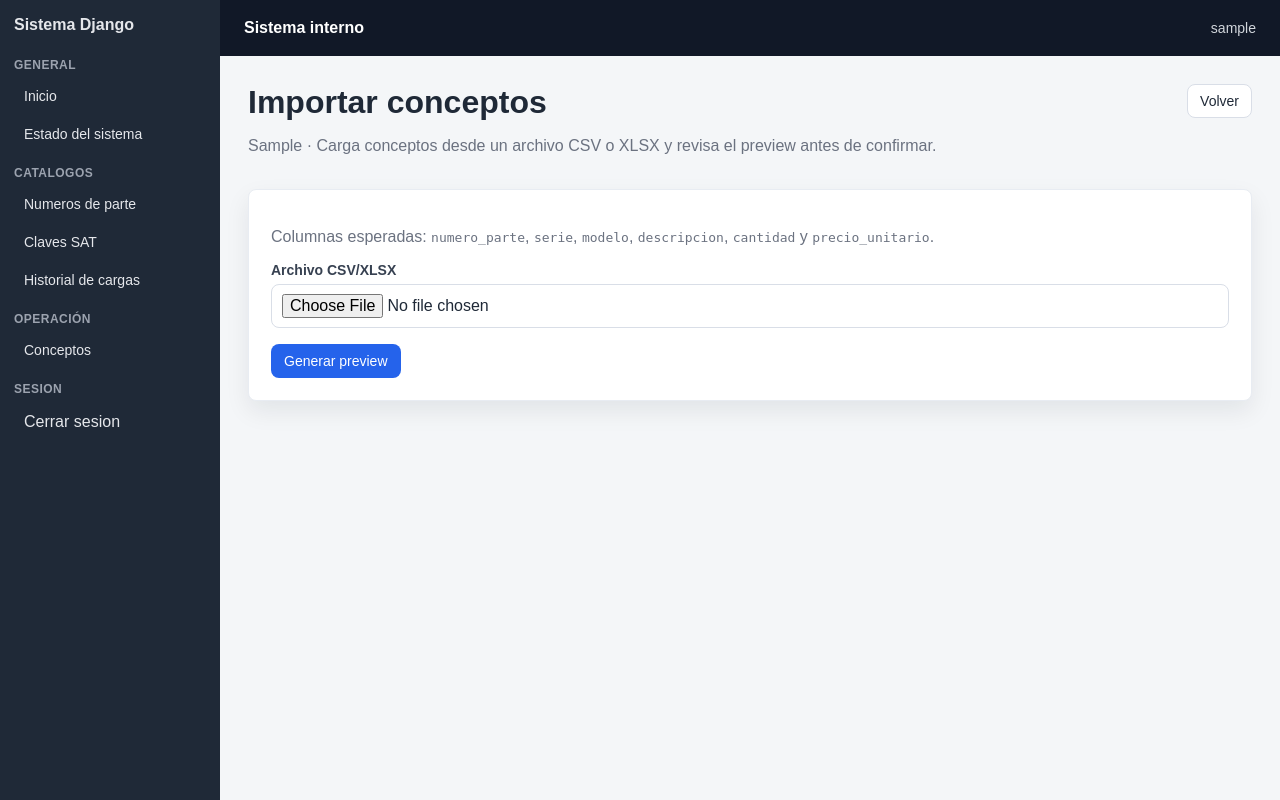
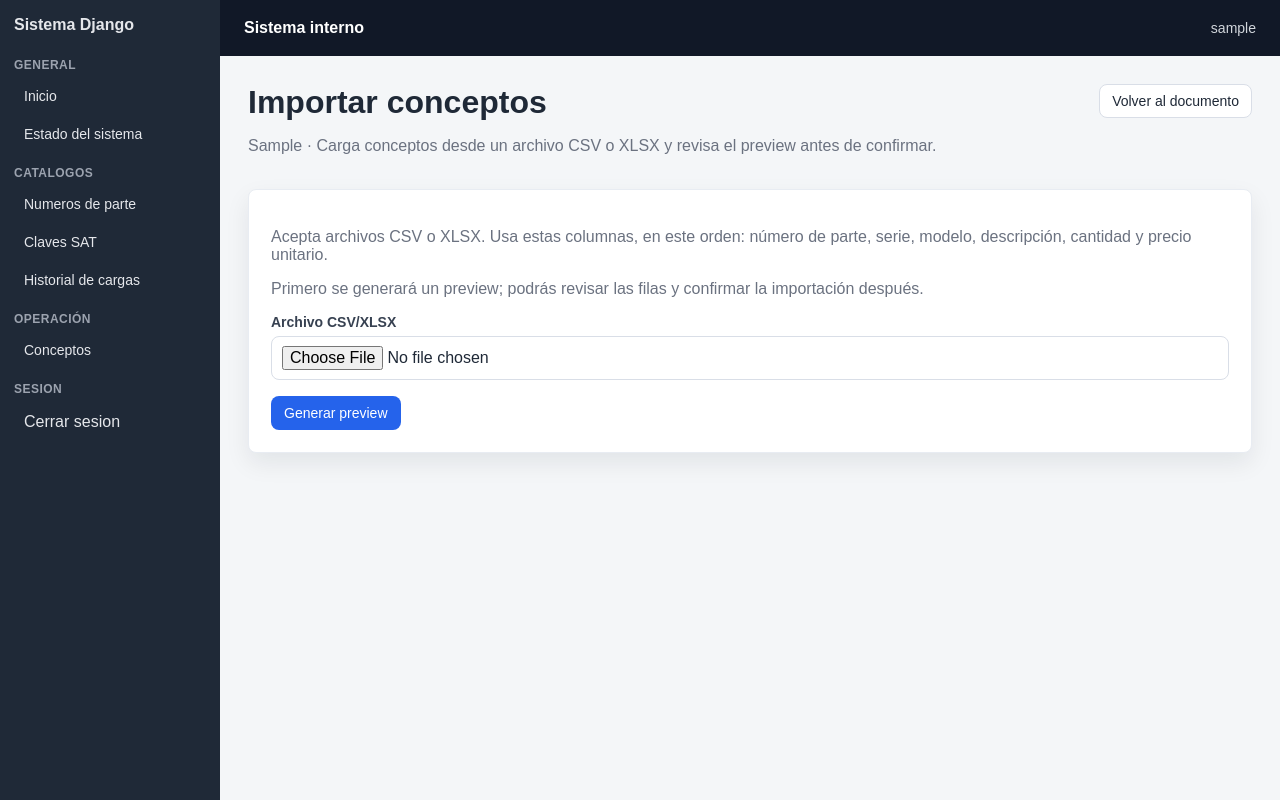
Before and after one commit to corres2/pksControl-cpanel, a Django app: page /conceptos/1/importar/ in a window 1280 px wide. Run offline with Django 5.2, Linux system fonts and the light colour scheme; a user stored in the database is signed in; tables that the repository leaves empty hold one stand-in row (values such as "Sample post").

Commit message:
ui: mejora importacion de conceptos

```diff
--- a/app/apps/conceptos/urls.py
+++ b/app/apps/conceptos/urls.py
@@ -7,6 +7,7 @@ from apps.conceptos.views import (
     concepto_subir,
     concepto_update,
     conceptos_importar,
+    conceptos_importar_cancelar,
     conceptos_importar_confirmar,
     documento_cancelar,
     documento_confirmar,
@@ -30,6 +31,11 @@ urlpatterns = [
         '<int:pk>/importar/confirmar/',
         conceptos_importar_confirmar,
         name='conceptos_importar_confirmar',
+    ),
+    path(
+        '<int:pk>/importar/cancelar/',
+        conceptos_importar_cancelar,
+        name='conceptos_importar_cancelar',
     ),
     path('<int:pk>/conceptos/nuevo/', concepto_create, name='concepto_create'),
     path(
--- a/app/apps/conceptos/views.py
+++ b/app/apps/conceptos/views.py
@@ -155,6 +155,22 @@ def conceptos_importar_confirmar(request, pk):
     del request.session[session_key]
     request.session.modified = True
     messages.success(request, f'Conceptos importados correctamente: {creados}.')
+    return redirect('conceptos:documento_detail', pk=documento.pk)
+
+
+@require_POST
+@permission_required('conceptos.change_documentoconceptos')
+def conceptos_importar_cancelar(request, pk):
+    documento = get_object_or_404(DocumentoConceptos, pk=pk)
+    if not documento.es_borrador:
+        messages.error(request, 'Solo se puede cancelar una importación de un documento en borrador.')
+        return redirect('conceptos:documento_detail', pk=documento.pk)
+
+    session_key = _importacion_session_key(documento)
+    if session_key in request.session:
+        del request.session[session_key]
+        request.session.modified = True
+    messages.info(request, 'Importación cancelada. No se aplicaron cambios.')
     return redirect('conceptos:documento_detail', pk=documento.pk)
 
 
--- a/app/templates/conceptos/importar_conceptos.html
+++ b/app/templates/conceptos/importar_conceptos.html
@@ -9,26 +9,27 @@
         <p class="muted">{{ documento.folio }} · Carga conceptos desde un archivo CSV o XLSX y revisa el preview antes de confirmar.</p>
     </div>
     <div class="page-actions">
-        <a class="btn btn-secondary" href="{% url 'conceptos:documento_detail' documento.pk %}">Volver</a>
+        <a class="btn btn-secondary" href="{% url 'conceptos:documento_detail' documento.pk %}">Volver al documento</a>
     </div>
 </div>
 
 <div class="card">
-    <p class="muted">Columnas esperadas: <code>numero_parte</code>, <code>serie</code>, <code>modelo</code>, <code>descripcion</code>, <code>cantidad</code> y <code>precio_unitario</code>.</p>
-    <form class="form-grid" method="post" enctype="multipart/form-data">
+    <p class="muted">Acepta archivos CSV o XLSX. Usa estas columnas, en este orden: número de parte, serie, modelo, descripción, cantidad y precio unitario.</p>
+    <p class="muted">Primero se generará un preview; podrás revisar las filas y confirmar la importación después.</p>
+    <form id="form-preview" class="form-grid" method="post" enctype="multipart/form-data">
         {% csrf_token %}
         <div class="form-field">
             <label for="id_archivo">Archivo CSV/XLSX</label>
             <input id="id_archivo" type="file" name="archivo" accept=".csv,.xlsx" required>
         </div>
         <div class="page-actions">
-            <button class="btn btn-primary" type="submit">Generar preview</button>
+            <button class="btn btn-primary" type="submit" data-loading-text="Generando preview...">Generar preview</button>
         </div>
     </form>
 </div>
 
 {% if preview %}
-    <div class="card">
+    <div id="preview-resumen" class="card" tabindex="-1">
         <div class="page-header">
             <div>
                 <h2 class="page-title">Preview</h2>
@@ -40,10 +41,15 @@
                     Incompletas: {{ preview.resumen.incompletas }} ·
                     Errores: {{ preview.resumen.errores }}
                 </p>
+                {% if preview.resumen.errores or preview.resumen.incompletas or preview.resumen.duplicadas %}
+                    <p class="alert alert-warning" role="status">Revisa las filas observadas. Solo se importarán las filas válidas.</p>
+                {% else %}
+                    <p class="alert alert-success" role="status">Todas las filas están listas para confirmar.</p>
+                {% endif %}
             </div>
             <div class="page-actions">
                 {% if preview.resumen.validas %}
-                    <form method="post" action="{% url 'conceptos:conceptos_importar_confirmar' documento.pk %}">
+                    <form method="post" action="{% url 'conceptos:conceptos_importar_confirmar' documento.pk %}"{% if preview.resumen.errores or preview.resumen.incompletas or preview.resumen.duplicadas %} data-confirm-partial{% endif %}>
                         {% csrf_token %}
                         <div class="form-field">
                             <label>
@@ -52,7 +58,7 @@
                             </label>
                             <p class="muted">Solo las filas válidas y confirmadas se usarán como evidencia. No se crearán patrones automáticamente en esta fase.</p>
                         </div>
-                        <button class="btn btn-primary" type="submit">Confirmar importación</button>
+                        <button class="btn btn-primary" type="submit" data-loading-text="Importando...">Confirmar importación</button>
                     </form>
                 {% endif %}
             </div>
@@ -101,6 +107,38 @@
                 </tbody>
             </table>
         </div>
+        <div class="page-actions">
+            <form method="post" action="{% url 'conceptos:conceptos_importar_cancelar' documento.pk %}" data-cancel-import>
+                {% csrf_token %}
+                <button class="btn btn-secondary" type="submit" data-loading-text="Cancelando...">Cancelar importación</button>
+            </form>
+        </div>
     </div>
 {% endif %}
+
+<script>
+    (function () {
+        var preview = document.getElementById('preview-resumen');
+        if (preview) preview.focus({preventScroll: false});
+
+        document.querySelectorAll('[data-loading-text]').forEach(function (boton) {
+            boton.form.addEventListener('submit', function (evento) {
+                if (boton.disabled) {
+                    evento.preventDefault();
+                    return;
+                }
+                if (boton.form.hasAttribute('data-cancel-import') && !window.confirm('¿Cancelar esta importación? No se aplicarán cambios.')) {
+                    evento.preventDefault();
+                    return;
+                }
+                if (boton.form.hasAttribute('data-confirm-partial') && !window.confirm('Hay filas observadas. Solo se importarán las filas válidas. ¿Deseas continuar?')) {
+                    evento.preventDefault();
+                    return;
+                }
+                boton.disabled = true;
+                boton.textContent = boton.dataset.loadingText;
+            });
+        });
+    }());
+</script>
 {% endblock %}
```
Also changed, not shown: app/apps/conceptos/tests.py (+36 -0 lines).
